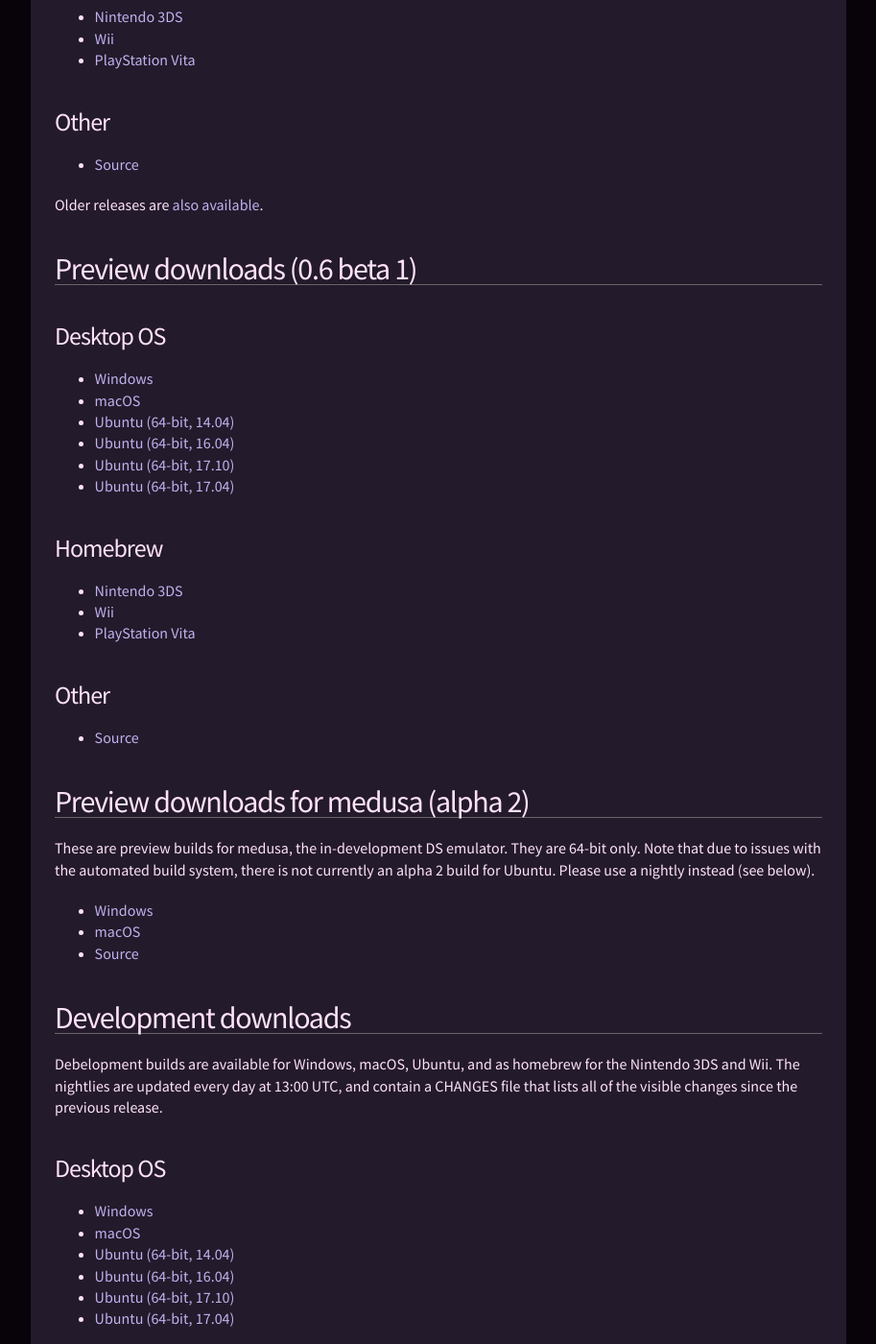
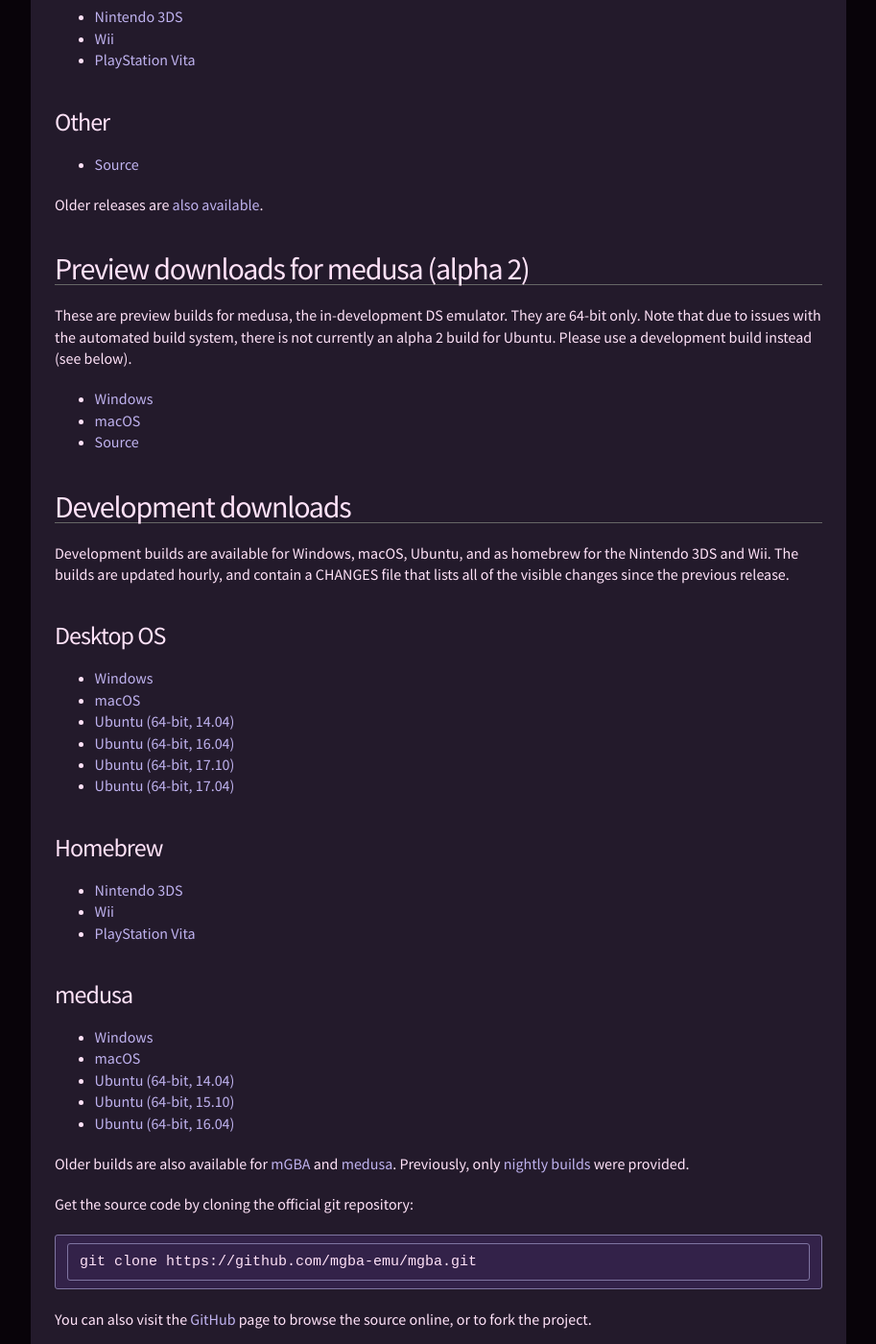
Before and after one commit to mgba-emu/www, a Jekyll site: the page built from downloads.markdown, in a window 1280 px wide and 1400 px high, scrolled down 510 px. Shown: the whole window at 96% size, without its empty margins (82-995 px from the left). Built offline with Jekyll 4.4.1, drawn with Linux system fonts in a browser that asks for light colours; the table of contents is made by our own code; some of the changed text lies outside the part shown.

Commit message:
Update downloads for medusa, remove preview build

```diff
--- a/_plugins/nightlies.rb
+++ b/_plugins/nightlies.rb
@@ -32,10 +32,13 @@
             (0..site.data['builds']['mGBA'].length / @@page_size).each { |i|
                 generate_page(i + 1, 'builds', 'mGBA', site.data['builds']['mGBA'][i * @@page_size, @@page_size])
             }
+            (0..site.data['builds']['medusa'].length / @@page_size).each { |i|
+                generate_page(i + 1, 'builds/medusa', 'medusa', site.data['builds']['medusa'][i * @@page_size, @@page_size])
+            }
         end
 
         def generate_page(index, dir, product, data)
-            @site.pages << DownloadIndex.new(@site, @site.source, dir, index, @site.data['builds']['mGBA'].length / @@page_size + 1, product, data, @@extra)
+            @site.pages << DownloadIndex.new(@site, @site.source, dir, index, @site.data['builds'][product].length / @@page_size + 1, product, data, @@extra)
         end
     end
     class NightlyGenerator < Generator
@@ -50,10 +53,13 @@
             (0..site.data['nightlies']['mGBA'].length / @@page_size).each { |i|
                 generate_page(i + 1, 'nightlies', 'mGBA', site.data['nightlies']['mGBA'][i * @@page_size, @@page_size])
             }
+            (0..site.data['nightlies']['medusa'].length / @@page_size).each { |i|
+                generate_page(i + 1, 'nightlies/medusa', 'medusa', site.data['nightlies']['medusa'][i * @@page_size, @@page_size])
+            }
         end
 
         def generate_page(index, dir, product, data)
-            @site.pages << DownloadIndex.new(@site, @site.source, dir, index, @site.data['nightlies']['mGBA'].length / @@page_size + 1, product, data, @@extra)
+            @site.pages << DownloadIndex.new(@site, @site.source, dir, index, @site.data['nightlies'][product].length / @@page_size + 1, product, data, @@extra)
         end
     end
 end
--- a/downloads.markdown
+++ b/downloads.markdown
@@ -27,29 +27,12 @@
 
 Older releases are [also available]({{ site.baseurl }}/old.html).
 
-Preview downloads (0.6 beta 1)
-----------------------------------------------
-
-### Desktop OS
-* [Windows](https://github.com/mgba-emu/mgba/releases/download/0.6-b1/mGBA-0.6-b1-win32.7z)
-* [macOS](https://github.com/mgba-emu/mgba/releases/download/0.6-b1/mGBA-0.6-b1-osx.tar.xz)
-* [Ubuntu (64-bit, 14.04)](https://github.com/mgba-emu/mgba/releases/download/0.6-b1/mGBA-0.6-b1-ubuntu64-trusty.tar.xz)
-* [Ubuntu (64-bit, 16.04)](https://github.com/mgba-emu/mgba/releases/download/0.6-b1/mGBA-0.6-b1-ubuntu64-xenial.tar.xz)
-* [Ubuntu (64-bit, 17.10)](https://github.com/mgba-emu/mgba/releases/download/0.6-b1/mGBA-0.6-b1-ubuntu64-yakkety.tar.xz)
-* [Ubuntu (64-bit, 17.04)](https://github.com/mgba-emu/mgba/releases/download/0.6-b1/mGBA-0.6-b1-ubuntu64-zesty.tar.xz)
-
-### Homebrew
-* [Nintendo 3DS](https://github.com/mgba-emu/mgba/releases/download/0.6-b1/mGBA-0.6-b1-3ds.7z)
-* [Wii](https://github.com/mgba-emu/mgba/releases/download/0.6-b1/mGBA-0.6-b1-wii.7z)
-* [PlayStation Vita](https://github.com/mgba-emu/mgba/releases/download/0.6-b1/mGBA-0.6-b1-vita.7z)
-
-### Other
-* [Source](https://github.com/mgba-emu/mgba/archive/0.6-b1.tar.gz)
-
 Preview downloads for medusa (alpha 2)
 --------------------------------------
 
-These are preview builds for medusa, the in-development DS emulator. They are 64-bit only. Note that due to issues with the automated build system, there is not currently an alpha 2 build for Ubuntu. Please use a nightly instead (see below).
+These are preview builds for medusa, the in-development DS emulator. They are 64-bit only.
+Note that due to issues with the automated build system, there is not currently an alpha 2 build for Ubuntu.
+Please use a development build instead (see below).
 
 * [Windows](https://github.com/mgba-emu/mgba/releases/download/medusa-a2/medusa-a2-win64.7z)
 * [macOS](https://github.com/mgba-emu/mgba/releases/download/medusa-a2/medusa-a2-osx.tar.xz)
@@ -58,7 +41,8 @@
 Development downloads
 ---------------------
 
-Debelopment builds are available for Windows, macOS, Ubuntu, and as homebrew for the Nintendo 3DS and Wii. The nightlies are updated every day at 13:00 UTC, and contain a CHANGES file that lists all of the visible changes since the previous release.
+Development builds are available for Windows, macOS, Ubuntu, and as homebrew for the Nintendo 3DS and Wii.
+The builds are updated hourly, and contain a CHANGES file that lists all of the visible changes since the previous release.
 
 ### Desktop OS
 * [Windows](https://s3.amazonaws.com/mgba/mGBA-build-latest-win32.7z)
@@ -74,13 +58,13 @@
 * [PlayStation Vita](https://s3.amazonaws.com/mgba/mGBA-build-latest-vita.7z)
 
 ### medusa
-* [Windows](https://s3.amazonaws.com/mgba/medusa-nightly-latest-win64.7z)
-* [macOS](https://s3.amazonaws.com/mgba/medusa-nightly-latest-osx.tar.xz)
-* [Ubuntu (64-bit, 14.04)](https://s3.amazonaws.com/mgba/medusa-nightly-latest-ubuntu64-trusty.tar.xz)
-* [Ubuntu (64-bit, 15.10)](https://s3.amazonaws.com/mgba/medusa-nightly-latest-ubuntu64-wily.tar.xz)
-* [Ubuntu (64-bit, 16.04)](https://s3.amazonaws.com/mgba/medusa-nightly-latest-ubuntu64-xenial.tar.xz)
+* [Windows](https://s3.amazonaws.com/mgba/medusa-build-latest-win64.7z)
+* [macOS](https://s3.amazonaws.com/mgba/medusa-build-latest-osx.tar.xz)
+* [Ubuntu (64-bit, 14.04)](https://s3.amazonaws.com/mgba/medusa-build-latest-ubuntu64-trusty.tar.xz)
+* [Ubuntu (64-bit, 15.10)](https://s3.amazonaws.com/mgba/medusa-build-latest-ubuntu64-wily.tar.xz)
+* [Ubuntu (64-bit, 16.04)](https://s3.amazonaws.com/mgba/medusa-build-latest-ubuntu64-xenial.tar.xz)
 
-Older builds are [also available]({{ site.baseurl }}/builds/1/).
+Older builds are also available for [mGBA]({{ site.baseurl }}/builds/1/) and [medusa]({{ site.baseurl }}/builds/medusa/1/).
 Previously, only [nightly builds]({{ site.baseurl }}/nightlies/1/) were provided.
 
 Get the source code by cloning the official git repository:
```
